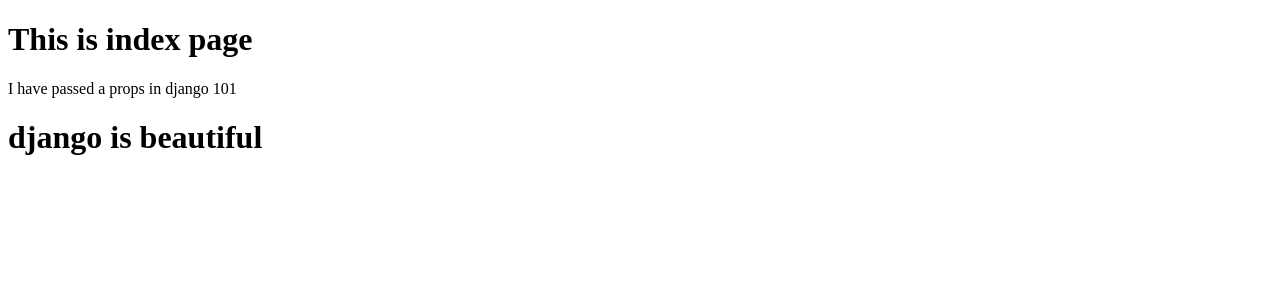
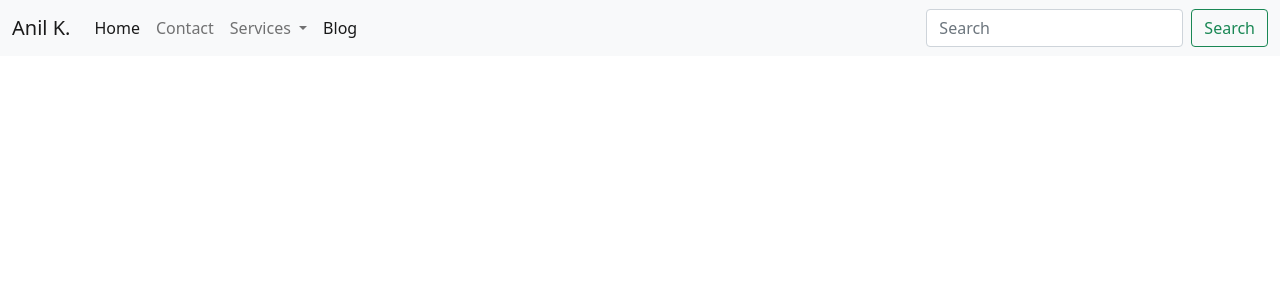
Before and after one commit to AnilK-Panta/dj.py, a Django app: page / in a window 1280 px wide. Shown: the top 300 px of the page. Run offline with Django 4.2, Linux system fonts and the light colour scheme.

Commit message:
adding bootstrap template

```diff
--- a/home/urls.py
+++ b/home/urls.py
@@ -7,6 +7,7 @@ from home import views
 urlpatterns = [
     path("", views.index, name="home"),
     path("about", views.about, name="about"),
-    path("contact", views.contact, name="contact"),
+    path("services", views.services, name="services"),
     path("blog", views.blog, name="blog"),
+    path("contact", views.contact, name="contact")
 ]
--- a/home/views.py
+++ b/home/views.py
@@ -2,19 +2,17 @@ from django.shortcuts import render, HttpResponse
 
 # Create your views here.
 def index(request):
-    context={
-"variable": "I have passed a props in django",
-"value": 101,
-"lolipop": "django is beautiful"
-    }
-    return render(request, "index.html", context)
+    return render(request, "index.html")
     # return HttpResponse("This is home page")
 
 def about(request):
     return HttpResponse("This is about page")
 
-def contact(request):
-    return HttpResponse("This is contact page")
+def services(request):
+    return HttpResponse("This is service page")
 
 def blog(request):
     return HttpResponse("This is blog page")
+
+def contact(request):
+    return HttpResponse("This is contact page")
--- a/templates/index.html
+++ b/templates/index.html
@@ -1,18 +1,74 @@
-<!DOCTYPE html>
+<!doctype html>
 <html lang="en">
 
 <head>
-    <meta charset="UTF-8">
-    <meta http-equiv="X-UA-Compatible" content="IE=edge">
-    <meta name="viewport" content="width=device-width, initial-scale=1.0">
-    <title>index page</title>
+    <!-- Required meta tags -->
+    <meta charset="utf-8">
+    <meta name="viewport" content="width=device-width, initial-scale=1">
+
+    <!-- Bootstrap CSS -->
+    <link href="https://cdn.jsdelivr.net/npm/bootstrap@5.0.2/dist/css/bootstrap.min.css" rel="stylesheet"
+        integrity="sha384-EVSTQN3/azprG1Anm3QDgpJLIm9Nao0Yz1ztcQTwFspd3yD65VohhpuuCOmLASjC" crossorigin="anonymous">
+
+    <title>Anil K.</title>
 </head>
 
 <body>
-    <h1>This is index page</h1>
-    <span>{{variable}}</span>
-    <span>{{value}}</span>
-    <h1>{{lolipop}}</h1>
+    <nav class="navbar navbar-expand-lg navbar-light bg-light">
+        <div class="container-fluid">
+            <a class="navbar-brand" href="/">Anil K.</a>
+            <button class="navbar-toggler" type="button" data-bs-toggle="collapse"
+                data-bs-target="#navbarSupportedContent" aria-controls="navbarSupportedContent" aria-expanded="false"
+                aria-label="Toggle navigation">
+                <span class="navbar-toggler-icon"></span>
+            </button>
+            <div class="collapse navbar-collapse" id="navbarSupportedContent">
+                <ul class="navbar-nav me-auto mb-2 mb-lg-0">
+                    <li class="nav-item">
+                        <a class="nav-link active" aria-current="page" href="/">Home</a>
+                    </li>
+                    <li class="nav-item">
+                        <a class="nav-link" href="/contact">Contact</a>
+                    </li>
+                    <li class="nav-item dropdown">
+                        <a class="nav-link dropdown-toggle" href="/services" id="navbarDropdown" role="button"
+                            data-bs-toggle="dropdown" aria-expanded="false">
+                            Services
+                        </a>
+                        <ul class="dropdown-menu" aria-labelledby="navbarDropdown">
+                            <li><a class="dropdown-item" href="/services">Services</a></li>
+                            <li><a class="dropdown-item" href="#">Another action</a></li>
+                            <li>
+                                <hr class="dropdown-divider">
+                            </li>
+                            <li><a class="dropdown-item" href="#">Something else here</a></li>
+                        </ul>
+                    </li>
+                    <li class="nav-item">
+                        <a class="nav-link active" aria-current="page" href="/blog">Blog</a>
+                    </li>
+
+                </ul>
+                <form class="d-flex">
+                    <input class="form-control me-2" type="search" placeholder="Search" aria-label="Search">
+                    <button class="btn btn-outline-success" type="submit">Search</button>
+                </form>
+            </div>
+        </div>
+    </nav>
+
+    <!-- Optional JavaScript; choose one of the two! -->
+
+    <!-- Option 1: Bootstrap Bundle with Popper -->
+    <script src="https://cdn.jsdelivr.net/npm/bootstrap@5.0.2/dist/js/bootstrap.bundle.min.js"
+        integrity="sha384-MrcW6ZMFYlzcLA8Nl+NtUVF0sA7MsXsP1UyJoMp4YLEuNSfAP+JcXn/tWtIaxVXM"
+        crossorigin="anonymous"></script>
+
+    <!-- Option 2: Separate Popper and Bootstrap JS -->
+    <!--
+    <script src="https://cdn.jsdelivr.net/npm/@popperjs/core@2.9.2/dist/umd/popper.min.js" integrity="sha384-IQsoLXl5PILFhosVNubq5LC7Qb9DXgDA9i+tQ8Zj3iwWAwPtgFTxbJ8NT4GN1R8p" crossorigin="anonymous"></script>
+    <script src="https://cdn.jsdelivr.net/npm/bootstrap@5.0.2/dist/js/bootstrap.min.js" integrity="sha384-cVKIPhGWiC2Al4u+LWgxfKTRIcfu0JTxR+EQDz/bgldoEyl4H0zUF0QKbrJ0EcQF" crossorigin="anonymous"></script>
+    -->
 </body>
 
 </html>
```
